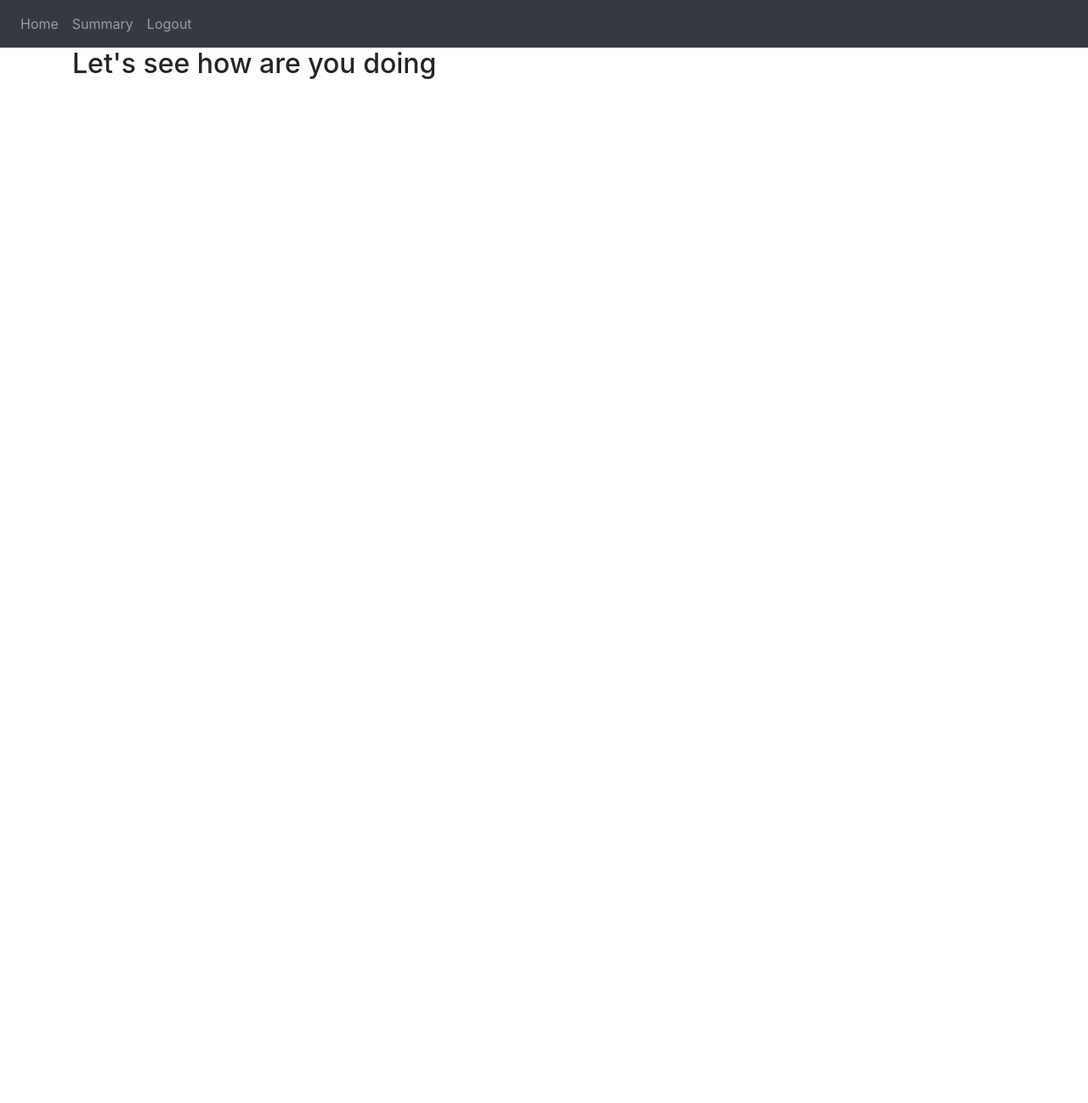
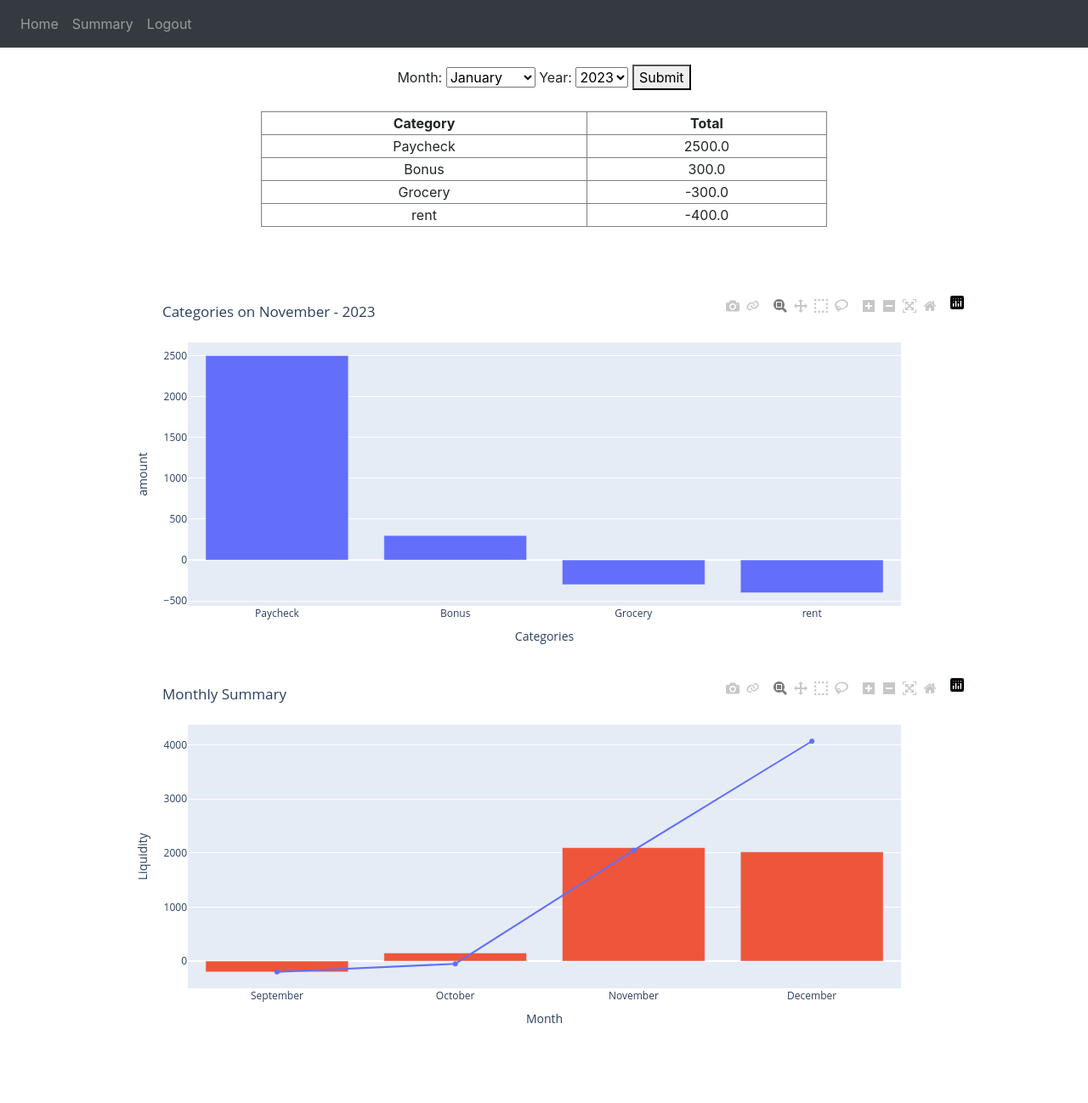
Before and after one commit to LombMarc/personal_finance, a Flask app: page /summary in a window 1280 px wide. Shown: the whole page at 85% size. Before the commit the page ends 93 px from the top, so only its background shows below. Run offline with Flask 3, Linux system fonts and the light colour scheme; a user stored in the database is signed in; data comes from the database, SQL or seed files in the repository; both versions use the stored data as it was after the commit; some libraries are stand-ins or nearby versions.

Commit message:
implementation of visualisation in the summary

```diff
--- a/sql/transaction.sql
+++ b/sql/transaction.sql
@@ -3,5 +3,6 @@ CREATE TABLE transactions (
     user_id INTEGER NOT NULL,
     category TEXT NOT NULL,
     amount FLOAT NOT NULL,
+    time_inserted DATE DEFAULT CURRENT_DATE NOT NULL,
     FOREIGN KEY (user_id) REFERENCES users(id)
 );
--- a/webapp/app.py
+++ b/webapp/app.py
@@ -1,10 +1,12 @@
+import datetime
 import sqlite3
 import os,sys
 from flask import render_template,request,flash,redirect,url_for
 from werkzeug.security import generate_password_hash,check_password_hash
 from flask_login import login_user,login_required,logout_user,current_user, UserMixin, LoginManager
 from flask import Flask
-
+import plotly.express as px
+import plotly.offline as opy
 
 app = Flask(__name__)
 login_manager = LoginManager()
@@ -70,6 +72,71 @@ def insert_db(db, query, *args):
     except Exception as e:
         print("An error occurred when inserting data into the database: ", e)
         return -1  # Return a code indicating an error
+
+def dict_of_list(list_of_dicts):
+    dict_of_lists = {}
+    for d in list_of_dicts:
+        for key, value in d.items():
+            if key in dict_of_lists:
+                dict_of_lists[key].append(value)
+            else:
+                dict_of_lists[key] = [value]
+    return dict_of_lists
+
+
+
+def create_summary_figures(data,user_id,month,year):
+    month_dict = {
+        '01': 'January',
+        '02': 'February',
+        '03': 'March',
+        '04': 'April',
+        '05': 'May',
+        '06': 'June',
+        '07': 'July',
+        '08': 'August',
+        '09': 'September',
+        '10': 'October',
+        '11': 'November',
+        '12': 'December'
+    }
+    plotly_data = dict_of_list(data)
+    fig = px.bar(plotly_data, x='category', y='tot', labels={'tot':'Amount','category':'Categories'})
+    fig = fig.update_layout(
+        title=f'Categories on {month_dict[month]} - {year}',
+        xaxis_title='Categories',
+        yaxis_title='amount',
+        showlegend=False
+    )
+    fig = opy.plot(fig, auto_open=False, output_type='div')
+    # General query
+    query = """
+                SELECT
+                  strftime('%m', time_inserted) as month,
+                  SUM(amount) AS residual_liquidity,
+                  SUM(SUM(amount)) OVER (ORDER BY strftime('%m', time_inserted) ASC) AS cumulative_residual_liquidity
+                FROM transactions
+                WHERE user_id = ? AND strftime('%Y', time_inserted) = ?
+                GROUP BY month
+                ORDER BY month ASC;
+                    """
+    monthly_summary = dict_of_list(query_db(db, query, user_id,year))
+    monthly_summary['month'] = [month_dict[i] for i in monthly_summary['month']]
+
+    fig_mon = px.line(monthly_summary, x='month', y='cumulative_residual_liquidity', markers=True,
+                      labels={'cumulative_residual_liquidity': 'Cumulative Residual Liquidity'})
+    fig_mon = fig_mon.add_bar(x=monthly_summary['month'], y=monthly_summary['residual_liquidity'],
+                              name='Monthly residual')
+    fig_mon = fig_mon.update_layout(
+        title='Monthly Summary',
+        xaxis_title='Month',
+        yaxis_title='Liquidity',
+        legend_title='Liquidity Type',
+        showlegend=False
+    )
+    fig_mon = opy.plot(fig_mon, auto_open=False, output_type='div')
+    return fig, fig_mon
+
 
 @app.route("/login",methods=['POST','GET'])
 def login():
@@ -142,9 +209,7 @@ def sing_up():
 def home():
     if not current_user.is_authenticated:
         return redirect(url_for("login"))
-
-    list_category = ["Paycheck","Grocery","Health","Clothing","Bills","Fun"]
-    user_id =current_user.id
+    user_id = current_user.id
     category = query_db(db,"SELECT category FROM categories AS cat INNER JOIN user_categories AS uca on uca.category_id = cat.id WHERE uca.user_id = ?;",user_id)
     #get this list from the SQL table, initialize it with just 1 value then let user add what they want
     if request.method=="POST":
@@ -152,11 +217,17 @@ def home():
             amount = request.form.get("expense")
             category_exp = request.form.get("category_exp")
             date = request.form.get("dateInsertion")
+            if date == "":
+                date = datetime.date.today().strftime("%Y-%m-%d")
             try:
                 amount = float(amount)
             except:
                 flash("Insert a number",category="error")
-            flash("Transaction inserted", category="success")
+            try:
+                insert_db(db,"INSERT INTO transactions (user_id,category,amount,time_inserted) VALUES (?,?,?,?)",user_id,category_exp,amount,date)
+                flash("Transaction inserted", category="success")
+            except:
+                flash("Error occurred when inserting data",category="error")
             return redirect(url_for("home"))
         elif "submit_category" in request.form:
             custom_category= request.form.get("category_add")
@@ -169,12 +240,49 @@ def home():
                 flash("Custom category inserted","success")
                 return redirect(url_for("home"))
 
-    return render_template('home.html',options=[i.get('category') for i in category],user=current_user)
+    return render_template('home.html',options=[i.get('category').capitalize() for i in category[::-1]],user=current_user)
 
-@app.route("/summary",methods=["GET"])
+@app.route("/summary",methods=["GET","POST"])
 def summary():
-    #code to make the query and group by to display a table in html
-    return render_template("summary.html",user=current_user)
+    if request.method == 'POST':
+        user_id = current_user.id
+        query = """
+        SELECT category,strftime('%m', time_inserted) as month, SUM(amount) AS tot , strftime('%Y', time_inserted) as year
+        FROM transactions
+        WHERE user_id = ?
+        GROUP BY category, month
+        HAVING month = ? AND year = ?
+        ORDER BY tot DESC;
+        """
+        month = request.form.get("month")
+        year = request.form.get("year")
+        data = query_db(db,query,user_id,month,year)
+        if not data:
+            flash("No data to display", category="error")
+            return redirect("/summary")
+        categories = [row['category'] for row in data]
+        amounts = [row['tot'] for row in data]
+        fig, fig_mon = create_summary_figures(data, user_id, month, year)
+
+        return render_template("summary.html", user=current_user, result_rows=data, categories=categories,
+                               amounts=amounts,json_char = fig, month_sum = fig_mon)
+
+    user_id = current_user.id
+    #query for the specific month
+    query = """
+            SELECT category,strftime('%m', time_inserted) as month, SUM(amount) AS tot , strftime('%Y', time_inserted) as year
+                FROM transactions
+                WHERE user_id = ?
+                GROUP BY category, month
+                HAVING month = ? AND year = ?
+                ORDER BY tot DESC;
+            """
+    month = datetime.date.today().strftime("%m")
+    year = datetime.date.today().strftime("%Y")
+    data = query_db(db, query, user_id, month, year)
+    fig, fig_mon = create_summary_figures(data, user_id,month,year)
+    return render_template("summary.html", user=current_user, result_rows=data, json_char = fig, month_sum = fig_mon)
+
 
 if __name__ == '__main__':
     db = "tracker.db"
--- a/webapp/templates/home.html
+++ b/webapp/templates/home.html
@@ -1,13 +1,13 @@
 {% extends "base.html" %} {% block title%}Home{% endblock %}
 {% block content %}
 <div class="container" style="display:flex">
-<div class="left" style="flex:1">
-<div class="add-expense-form">
+<div class="left" style="flex:1; padding-right:5%;">
+<div class="add-expense-form" >
     <form method="POST">
         <h3>Add your expense</h3>
         <div class="form-group">
         <label for="amount">Amount</label><br>
-        <input type="number" class="form-group" name="expense" id="expense" placeholder="Insert your expense or incme"><br>
+        <input type="number" class="form-group" name="expense" id="expense" placeholder="expense or income" style="width:150px;"><br>
         <label for="category">category</label><br>
         <select id="category_exp" name="category_exp">
             {% for option in options %}
--- a/webapp/templates/summary.html
+++ b/webapp/templates/summary.html
@@ -1,6 +1,54 @@
 {% extends "base.html" %} {% block title%}Home{% endblock %}
 {% block content %}
-<div>
-    <h2>Let's see how are you doing</h2>
+<div style="text-align: center; margin-top: 20px;">
+    <form method="POST">
+        <label for="month">Month:</label>
+        <select name="month" id="month">
+            <option value="01">January</option>
+            <option value="02">February</option>
+            <option value="03">March</option>
+            <option value="04">April</option>
+            <option value="05">May</option>
+            <option value="06">June</option>
+            <option value="07">July</option>
+            <option value="08">August</option>
+            <option value="09">September</option>
+            <option value="10">October</option>
+            <option value="11">November</option>
+            <option value="12">December</option>
+        </select>
+
+        <label for="year">Year:</label>
+        <select name="year" id="year">
+            <option value="2023">2023</option>
+            <option value="2024">2024</option>
+        </select>
+
+        <button type="submit">Submit</button>
+    </form>
+</div>
+
+<div style="text-align: center; margin-top: 20px; ">
+    <table border="1" style="margin: auto; width: 60%; padding: 10%;">
+        <thead>
+            <tr>
+                <th>Category</th>
+                <th>Total</th>
+            </tr>
+        </thead>
+        <tbody>
+            {% for row in result_rows %}
+                <tr>
+                    <td>{{ row['category'] }}</td>
+                    <td>{{ row['tot'] }}</td>
+                </tr>
+            {% endfor %}
+        </tbody>
+    </table>
+</div>
+
+<div style="margin-top: 20px; padding: 5%;">
+    {{ json_char | safe }}
+    {{ month_sum | safe }}
 </div>
 {% endblock %}
```
Also changed, not shown: webapp/tracker.db, 1 other file.
